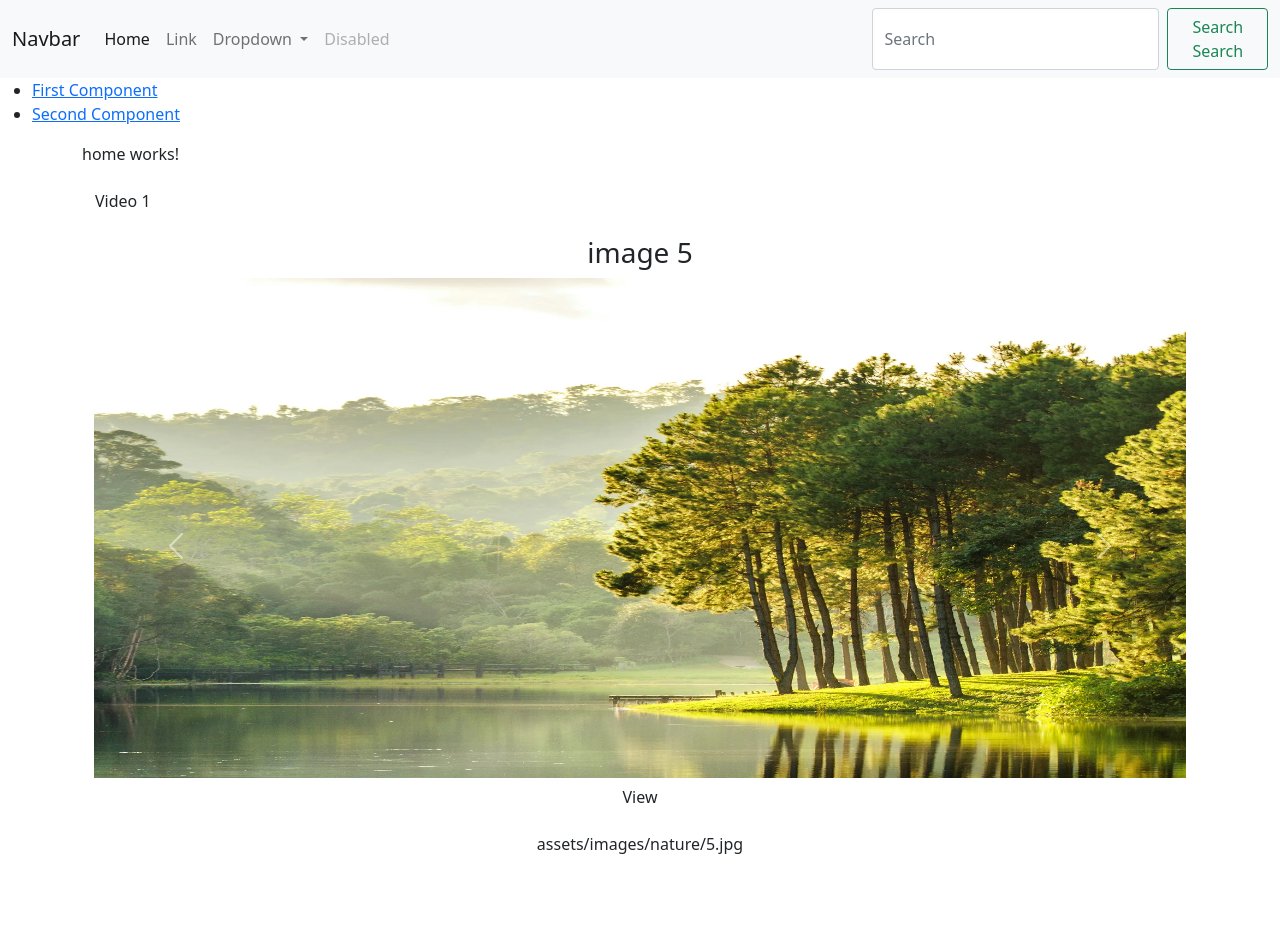
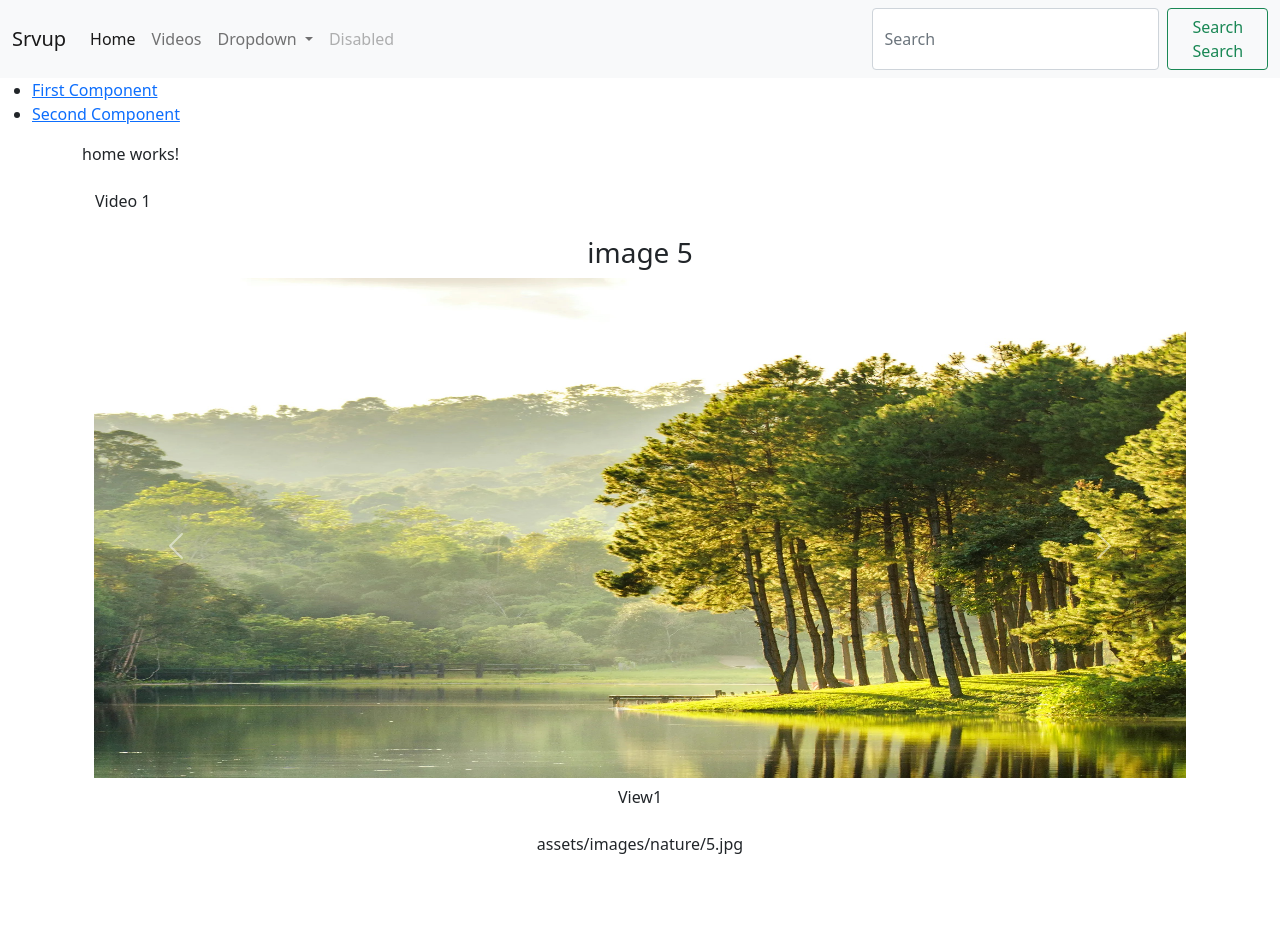
Before and after one commit to Arturo-Hdz/started-angular, an Angular app in the folder client/: page / in a window 1280 px wide. Shown: the top 952 px of the page. Built offline with nearby package versions, Linux system fonts and the light colour scheme.

Commit message:
Router Link & Improved Navigation #24

```diff
--- a/client/src/app/app.component.html
+++ b/client/src/app/app.component.html
@@ -6,7 +6,7 @@
  -->
  <nav class="navbar navbar-expand-lg navbar-light bg-light">
   <div class="container-fluid">
-    <a class="navbar-brand" href="#">Navbar</a>
+    <a class="navbar-brand" routerLink="/" routerLinkActive="active">Srvup</a>
     <button class="navbar-toggler" type="button" data-bs-toggle="collapse" data-bs-target="#navbarSupportedContent" aria-controls="navbarSupportedContent" aria-expanded="false" aria-label="Toggle navigation">
       <span class="navbar-toggler-icon"></span>
     </button>
@@ -16,7 +16,7 @@
           <a class="nav-link active" aria-current="page" href="#">Home</a>
         </li>
         <li class="nav-item">
-          <a class="nav-link" href="#">Link</a>
+          <a class="nav-link" routerLink="/videos/" routerLinkActive="active">Videos</a>
         </li>
         <li class="nav-item dropdown" dropdown>
           <a href="#" dropdownToggle class="nav-link dropdown-toggle"  id="navbarDropdown" role="button" data-bs-toggle="dropdown" aria-expanded="false">
--- a/client/src/app/home/home.component.html
+++ b/client/src/app/home/home.component.html
@@ -11,7 +11,7 @@
     <slide *ngFor='let imageObj2 of homeImageList2'>
       <h3>{{ imageObj2.name }}</h3>
       <img class="img-main-carousel" [src]="imageObj2.image" alt="first slide" style="display: block; width: 100%;">
-      <p><a class="btn btn-default" href="{{ imageObj2.slug }}">View</a></p>
+      <p><a class="btn btn-default" routerLink="{{ imageObj2.slug }}" routerLinkActive="active">View1</a></p>
       {{ imageObj2.image }}
     </slide>
   </carousel>
--- a/client/src/app/video-list/video-list.component.html
+++ b/client/src/app/video-list/video-list.component.html
@@ -7,21 +7,20 @@
 <!-- loop -->
     <div *ngFor='let item of videoList'>
         <h1>
-        <!-- <a href='videos/{{ item.slug }}' *ngIf='item.slug == "item-1"'>{{ item.name }}</a>
+        <a href='videos/{{ item.slug }}' *ngIf='item.slug == "item-1"'>{{ item.name }}</a>
         <a href='videos/{{ item.slug }}' *ngIf='item.slug != "item-1"' style='color:red;'>{{ item.name }}</a>
-        --> </h1>
+    </h1>
     <hr/>
-        <!-- <div [innerHTML]='item.embed'></div> -->
+        <div [innerHTML]='item.embed'></div>
         <div [innerHTML]='"<h1>Hi there!!</h1>"'></div>
 
-        <!--
         {{ item.embed }}
 
-        <div style="position: relative; height: 0; padding-bottom: 56%;" *ngIf='item.embed'> -->
+        <div style="position: relative; height: 0; padding-bottom: 56%;" *ngIf='item.embed'>
             <!-- <iframe width="560" height="315" src="https://www.youtube.com/embed/VtHrTX_nTto" title="YouTube video player" frameborder="0" allow="accelerometer; autoplay; clipboard-write; encrypted-media; gyroscope; picture-in-picture" allowfullscreen></iframe> -->
-            <!-- <iframe [src]="getEmbedUrl(item)" width="560" height="315" title="YouTube video player" frameborder="0" allow="accelerometer; autoplay; clipboard-write; encrypted-media; gyroscope; picture-in-picture" allowfullscreen></iframe> -->
+            <iframe [src]="getEmbedUrl(item)" width="560" height="315" title="YouTube video player" frameborder="0" allow="accelerometer; autoplay; clipboard-write; encrypted-media; gyroscope; picture-in-picture" allowfullscreen></iframe>
 
-        <!-- </div> -->
+        </div>
 
     </div>
 
--- a/client/src/app/video-list/video-list.component.ts
+++ b/client/src/app/video-list/video-list.component.ts
@@ -23,23 +23,23 @@ export class VideoListComponent implements OnInit, OnDestroy{
   videoUrl!: SafeResourceUrl;
 
   // videoList = ["item 1", "item 2", "item 3"]
-videoList = [VideoItem];
-  // videoList = [
-  //   {
-  //     name: "Welcome",
-  //     slug: "item-1",
-  //     embed: `MM7v61MvHco`
-  //   },
-  //   {
-  //     name: "item 2",
-  //     slug: "item-2",
-  //     embed: `MM7v61MvHco`
-  //   },{
-  //     name: "item 3",
-  //     slug: "item-3",
-  //     embed: null,
-  //   },
-  // ]
+// videoList2 = [VideoItem];
+  videoList = [
+    {
+      name: "Welcome",
+      slug: "item-1",
+      embed: `MM7v61MvHco`
+    },
+    {
+      name: "item 2",
+      slug: "item-2",
+      embed: `MM7v61MvHco`
+    },{
+      name: "item 3",
+      slug: "item-3",
+      embed: null,
+    },
+  ]
   // constructor() {}
 
 
```
